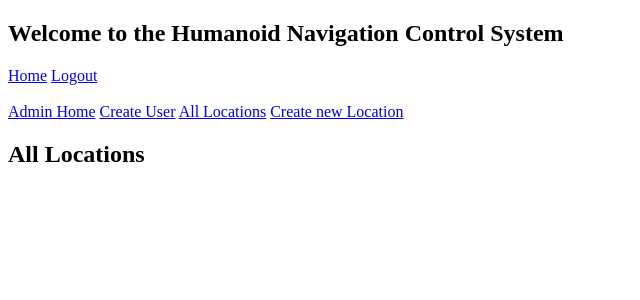
After one commit to Auzzzz/SEPM-Assignment, a Flask app: page /admin/locations in a window 1280 px wide. The commit adds this page. Shown: the top 300 px of the page, without its empty margins (0-640 px from the left). Run offline with Flask 2, Linux system fonts and the light colour scheme; the visitor is signed in with stand-in values (Sample User, id 1); data that the repository does not hold is empty; some libraries are stand-ins or nearby versions.

Commit message:
add locations

```diff
--- a/app.py
+++ b/app.py
@@ -144,6 +144,77 @@ def adminHome():
         #return to login screen
         return redirect(url_for('login'))
 
+@app.route('/admin/locations', methods=['GET', 'POST'])
+def adminHomeLocations():
+    if 'islogged' in session:
+        if session['accountTypeID'] == 1:
+            #check db for user & password
+            cursor = mysql.connection.cursor(MySQLdb.cursors.DictCursor)
+            cursor.execute('SELECT * FROM location')
+            #fetch the record
+            locations = cursor.fetchall()
+
+            return render_template('admin_locations.html', locations = locations, len = len(locations))
+
+        else:
+            #return to home if not an admin
+            return redirect(url_for('home'))
+    else:
+        #return to login screen
+        return redirect(url_for('login'))
+
+@app.route('/admin/deletelocation', methods=['GET', 'POST'])
+def adminDelLocation():
+    if 'islogged' in session:
+        if session['accountTypeID'] == 1:
+            if request.method == 'POST' and 'id' in request.form:
+                locationid = request.form['locationid']
+                #check db for user & password
+                cursor = mysql.connection.cursor(MySQLdb.cursors.DictCursor)
+                cursor.execute('DELETE FROM location WHERE id = %s', (locationid))
+
+                return redirect(url_for('adminHomeLocations'))
+
+        else:
+            #return to home if not an admin
+            return redirect(url_for('home'))
+    else:
+        #return to login screen
+        return redirect(url_for('login'))
+
+
+
+@app.route('/admin/newlocation', methods=['GET', 'POST'])
+def newlocation():
+    if 'islogged' in session:
+        if session['accountTypeID'] == 1:
+
+            #get post data from form
+            if request.method == 'POST' and 'name' in request.form and 'desc' in request.form and 'gps' in request.form and 'time' in request.form:
+                #form values into variables
+                name = request.form['name']
+                desc = request.form['desc']
+                gpscords = request.form['gps']
+                time = request.form['time']
+
+                #insert account into DB
+                cursor = mysql.connection.cursor(MySQLdb.cursors.DictCursor)
+                cursor.execute('INSERT INTO location VALUES (NULL, %s, %s, %s, %s)', (name, desc, gpscords, time ))
+                mysql.connection.commit()
+                print(cursor.lastrowid)
+                session['msg'] = "Location Registered"
+
+                return redirect(url_for('adminHome'))
+            return render_template('admin_newlocation.html')
+
+        else:
+            #return to home if not an admin
+            return redirect(url_for('home'))
+    else:
+        #return to login screen
+        return redirect(url_for('login'))
+
+
 
 
 if __name__ == '__main__':
--- /dev/null
+++ b/templates/admin_locations.html
@@ -0,0 +1,16 @@
+{% extends 'header.html' %}
+{% block title %}Home{% endblock %}
+
+{% block content %}
+<h2>All Locations</h2>
+<h4></h4>
+{%for i in range(0, len)%}
+    <hr>
+    <li>Location Id: {{ locations[i]['id'] }}</li>
+    <li>Name: {{ locations[i]['name'] }}</li>
+    <li>Location Description: {{ locations[i]['desc'] }}</li>
+    <li>GPS Cords: {{ locations[i]['gpscords'] }}</li>
+    <li>Time spent at Location {{ locations[i]['time'] }}</li>
+{%endfor%}
+
+{% endblock %}
--- a/templates/header.html
+++ b/templates/header.html
@@ -10,8 +10,13 @@
 				<h1>Welcome to the Humanoid Navigation Control System</h1>
                 <a href="{{ url_for('home') }}"> Home</a>
 				<a href="{{ url_for('logout') }}"> Logout</a>
+			</div>
+			<br>
+			<div>
+				<a href="{{ url_for('adminHome') }}"> Admin Home</a>
 				<a href="{{ url_for('adminCreateUser') }}"> Create User</a>
-				<a href="{{ url_for('adminHome') }}"> Admin Home</a>
+				<a href="{{ url_for('adminHomeLocations')}}">All Locations</a>
+				<a href="{{ url_for('newlocation')}}"> Create new Location</a>
 			</div>
 		</nav>
 		<div>
```
Also changed, not shown: templates/admin_newlocation.html (added, +14 -0 lines).
